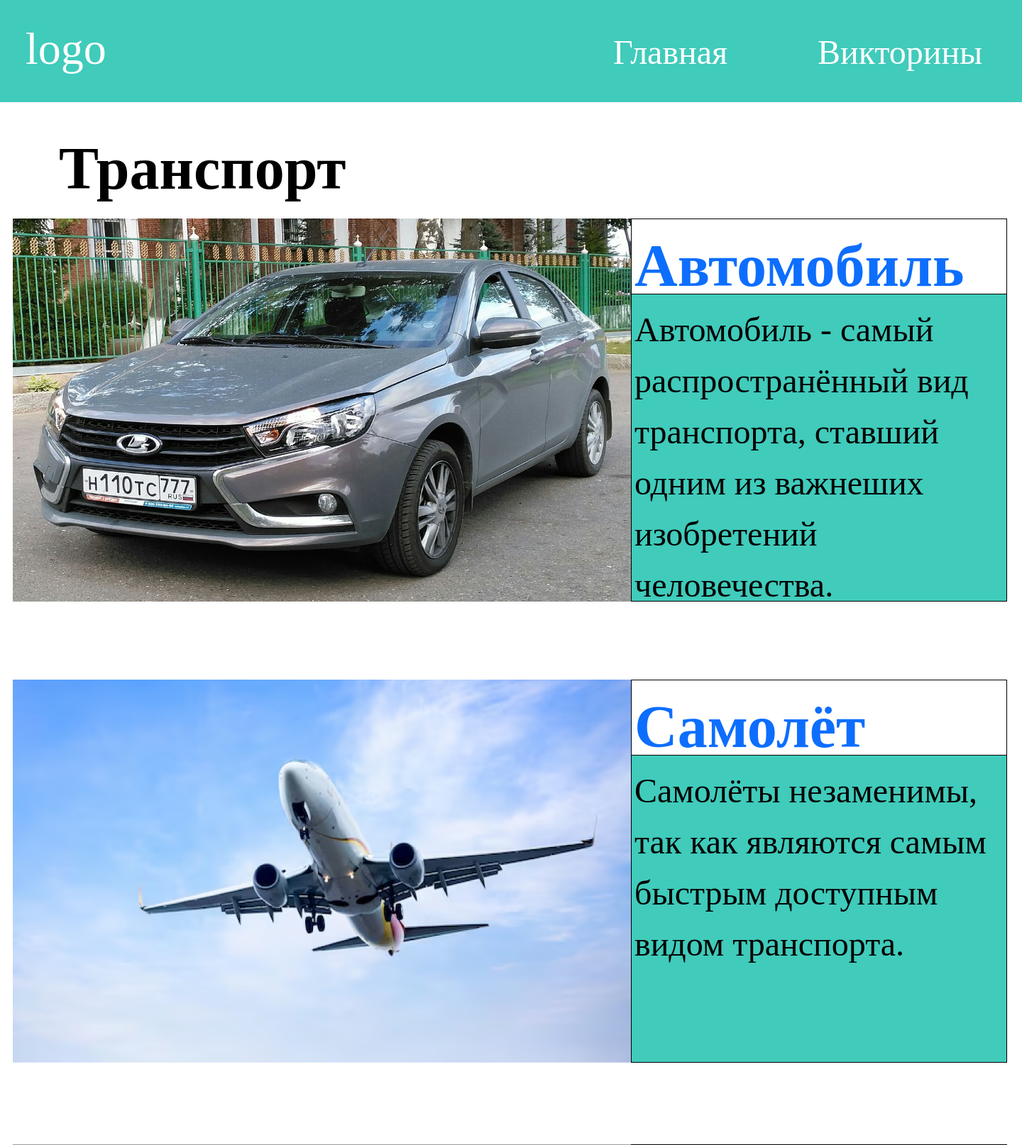
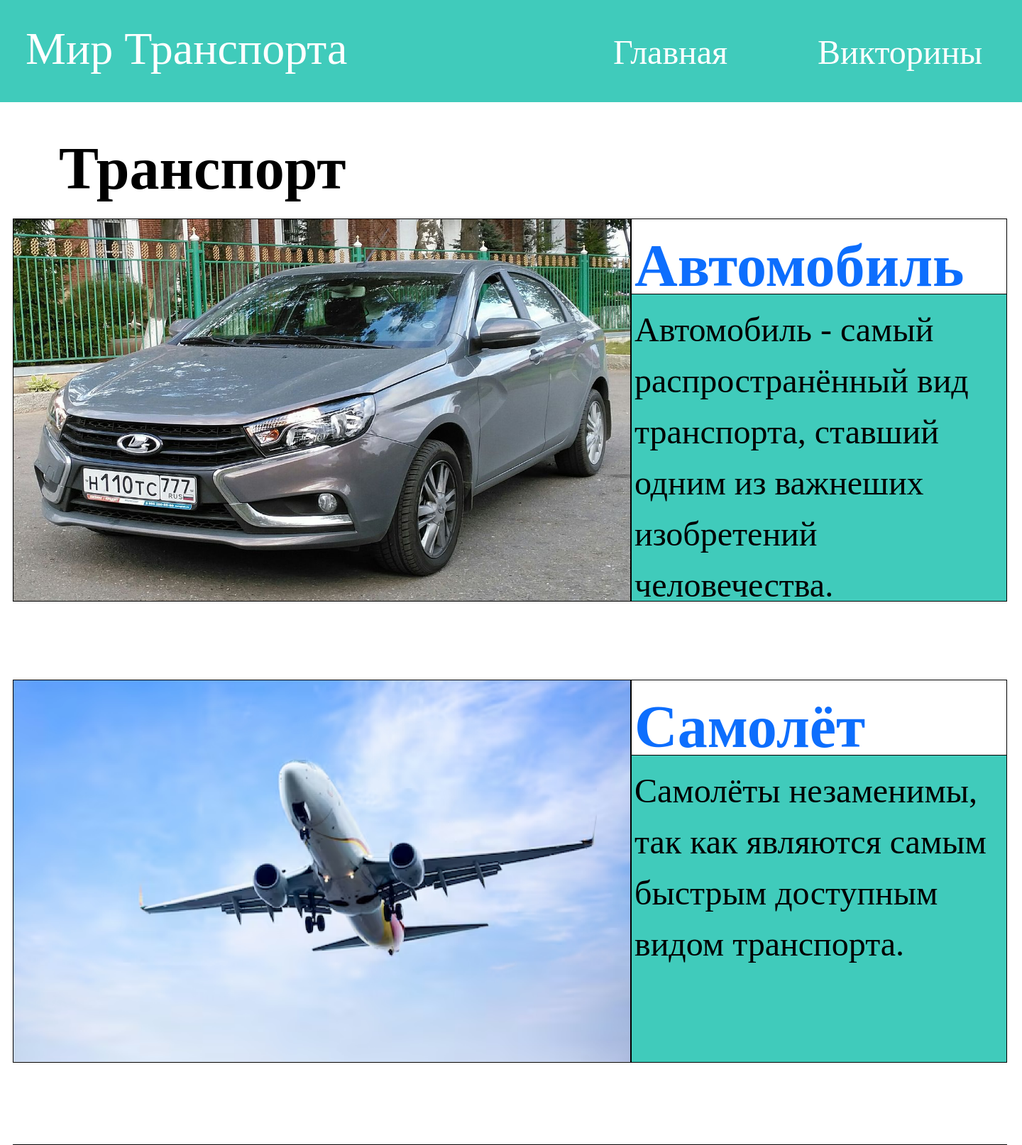
Before and after one commit to Brick324/project1, a Django app: page /vehicles in a window 1440 px wide. Shown: the top 1614 px of the page at 71% size. Run offline with Django 5.2, Linux system fonts and the light colour scheme; grey boxes are pictures that could not be loaded.

Commit message:
Add files via upload

```diff
--- a/main/templates/main/index.html
+++ b/main/templates/main/index.html
@@ -12,7 +12,7 @@
         <a href="{% url 'register' %}" class="button">Регистрация</a>
     </div>
 
-    <div style="width: 678px; left: 68px; top: 154px; position: absolute"><span style="color: black; font-size: 64px; font-family: Alegreya; font-weight: 400; word-wrap: break-word">Добро пожаловать<br/><br/></span><span style="color: black; font-size: 48px; font-family: Alegreya; font-weight: 400; word-wrap: break-word">Это сайт про транспорт <br/><br/><br/><br/><br/></span></div>
+    <div style="width: 678px; left: 68px; top: 154px; position: absolute"><span style="color: black; font-size: 64px; font-family: Alegreya; font-weight: 400; word-wrap: break-word">Добро пожаловать<br/><br/></span><span style="color: black; font-size: 48px; font-family: Alegreya; font-weight: 400; word-wrap: break-word">Это сайт про транспорт, где можно узнать много нового про  и пройти увлекательные викторины. <br/><br/><br/><br/><br/></span></div>
 
 
 {% endblock %}
--- a/main/templates/main/layout.html
+++ b/main/templates/main/layout.html
@@ -5,7 +5,7 @@
     <meta charset = "UTF-8">
     <meta name = "viewport" content = "width=device-width, intial-scale=1.0">
     <meta http-equiv = "X-UA-Compatible" content = "IE-edge">
-    <title> Транспорт </title>
+    <title> Мир Транспорта </title>
     <link rel = "stylesheet" href = "https://cdn.jsdelivr.net/npm/bootstrap@5.3.3/dist/css/bootstrap.min.css">
     <link rel = "stylesheet" href = "{% static 'main/css/main.css' %}">
 
@@ -15,7 +15,7 @@
     <div style="width: 100%; height: 100%; position: relative; background: white">
         <header>
             <div style="width: 100%; height: 144px; left: 0px; top: 0px; position: absolute; background: #40CBBB"></div>
-            <div style="width: 256px; height: 75px; left: 36px; top: 21px; position: absolute; color: white; font-size: 64px; font-family: Michroma; font-weight: 400; word-wrap: break-word">logo</div>
+            <div style="width: 456px; height: 75px; left: 36px; top: 21px; position: absolute; color: white; font-size: 64px; font-family: Michroma; font-weight: 400; word-wrap: break-word">Мир Транспорта</div>
             <a style="text-decoration:none; width: 256px; height: 75px; left: 60%; top: 38px; position: absolute; color: white; font-size: 48px; font-family: Michroma; font-weight: 400; word-wrap: break-word" href="{% url 'vehicles' %}">Главная</a>
             <div style="width: 256px; height: 75px; left: 80%; top: 38px; position: absolute; color: white; font-size: 48px; font-family: Michroma; font-weight: 400; word-wrap: break-word;">
                 {% if user.is_authenticated %}
--- a/main/templates/main/start.html
+++ b/main/templates/main/start.html
@@ -3,7 +3,7 @@
 <html lang="en">
 <head>
   <meta charset="UTF-8">
-  <title>Транспорт </title>
+  <title>Мир Транспорта </title>
   <script src="https://unpkg.com/htmx.org@1.9.10" integrity="sha384-D1Kt99CQMDuVetoL1lrYwg5t+9QdHe7NLX/SoJYkXDFfX37iInKRy5xLSi8nO7UC" crossorigin="anonymous"></script>
   <style>
     body {
@@ -87,7 +87,7 @@
 <body>
   <header >
     <div style="width: 100%; height: 144px; left: 0px; top: 0px; position: absolute; background: #40CBBB"></div>
-    <div style="width: 256px; height: 75px; left: 36px; top: 21px; position: absolute; color: white; font-size: 64px; font-family: Michroma; font-weight: 400; word-wrap: break-word">logo</div>
+    <div style="width: 456px; height: 75px; left: 36px; top: 21px; position: absolute; color: white; font-size: 64px; font-family: Michroma; font-weight: 400; word-wrap: break-word">Мир Транспорта</div>
     <a style="text-decoration:none; width: 256px; height: 75px; left: 60%; top: 38px; position: absolute; color: white; font-size: 48px; font-family: Michroma; font-weight: 400; word-wrap: break-word" href="{% url 'vehicles' %}">Главная</a>
     <div style="width: 256px; height: 75px; left: 80%; top: 38px; position: absolute; color: white; font-size: 48px; font-family: Michroma; font-weight: 400; word-wrap: break-word;">
         {% if user.is_authenticated %}
--- a/main/templates/main/vehicles.html
+++ b/main/templates/main/vehicles.html
@@ -6,21 +6,21 @@
     <div style="width: 637px; height: 99px; left: 83px; top: 175px; position: absolute; color: black; font-size: 84px; font-family: Calibry; font-weight: 700; word-wrap: break-word">Транспорт</div>
     <div style="width: 1403px; height: 491px; left: 18px; top: 305px; position: absolute">
         <div style="width: 530px; height: 540px; left: 871px; top: 3px; position: absolute; background: #40CBBB; border: 1px black solid"></div>
-        <img style="width: 871px; height: 540px; left: 0px; top: 3px; position: absolute" src="{% static "main/img/car.png" %}" />
+        <img style="width: 871px; height: 540px; left: 0px; top: 3px; position: absolute; border: 1px black solid" src="{% static "main/img/car.png" %}" />
         <div style="width: 527px; height: 280px; left: 876px; top: 124px; position: absolute; color: black; font-size: 48px; font-family: Calibry; font-weight: 400; word-wrap: break-word">Автомобиль - самый распространённый вид транспорта, ставший одним из важнеших изобретений человечества.</div>
         <div style="width: 530px; height: 107px; left: 871px; top: 3px; position: absolute; background: white; border: 1px black solid"></div>
         <div style="width: 527px; height: 93px; left: 876px; top: 7px; position: absolute; color: black; font-size: 84px; font-family: Calibry; font-weight: 700; word-wrap: break-word"><a style= "text-decoration: none" href="car">Автомобиль</a></div>
     </div>
     <div style="width: 1403px; height: 491px; left: 18px; top: 955px; position: absolute">
         <div style="width: 530px; height: 540px; left: 871px; top: 3px; position: absolute; background: #40CBBB; border: 1px black solid"></div>
-        <img style="width: 871px; height: 540px; left: 0px; top: 3px; position: absolute" src="{% static "main/img/plane.png" %}" />
+        <img style="width: 871px; height: 540px; left: 0px; top: 3px; position: absolute; border: 1px black solid" src="{% static "main/img/plane.png" %}" />
         <div style="width: 527px; height: 280px; left: 876px; top: 124px; position: absolute; color: black; font-size: 48px; font-family: Calibry; font-weight: 400; word-wrap: break-word">Самолёты незаменимы, так как являются самым быстрым доступным видом транспорта.</div>
         <div style="width: 530px; height: 107px; left: 871px; top: 3px; position: absolute; background: white; border: 1px black solid"></div>
         <div style="width: 527px; height: 93px; left: 876px; top: 7px; position: absolute; color: black; font-size: 84px; font-family: Calibry; font-weight: 700; word-wrap: break-word"><a style= "text-decoration: none" href="plane">Самолёт</a></div>
     </div>
     <div style="width: 1403px; height: 491px; left: 18px; top: 1610px; position: absolute">
         <div style="width: 530px; height: 620px; left: 871px; top: 3px; position: absolute; background: #40CBBB;  border: 1px black solid"></div>
-        <img style="width: 871px; height: 620px; left: 0px; top: 3px; position: absolute" src="{% static "main/img/train.png" %}" />
+        <img style="width: 871px; height: 620px; left: 0px; top: 3px; position: absolute; border: 1px black solid" src="{% static "main/img/train.png" %}" />
         <div style="width: 527px; height: 280px; left: 876px; top: 124px; position: absolute; color: black; font-size: 48px; font-family: Calibry; font-weight: 400; word-wrap: break-word">Поезд - первый вид транспорта, работающий на двигателе, и теперь поезда выполняют важную роль, соединяя дальнейшие уголки России.</div>
         <div style="width: 530px; height: 107px; left: 871px; top: 3px; position: absolute; background: white; border: 1px black solid"></div>
         <div style="width: 527px; height: 93px; left: 876px; top: 7px; position: absolute; color: black; font-size: 84px; font-family: Calibry; font-weight: 700; word-wrap: break-word"><a style= "text-decoration: none" href="train">Электропоезд</a></div>
```
